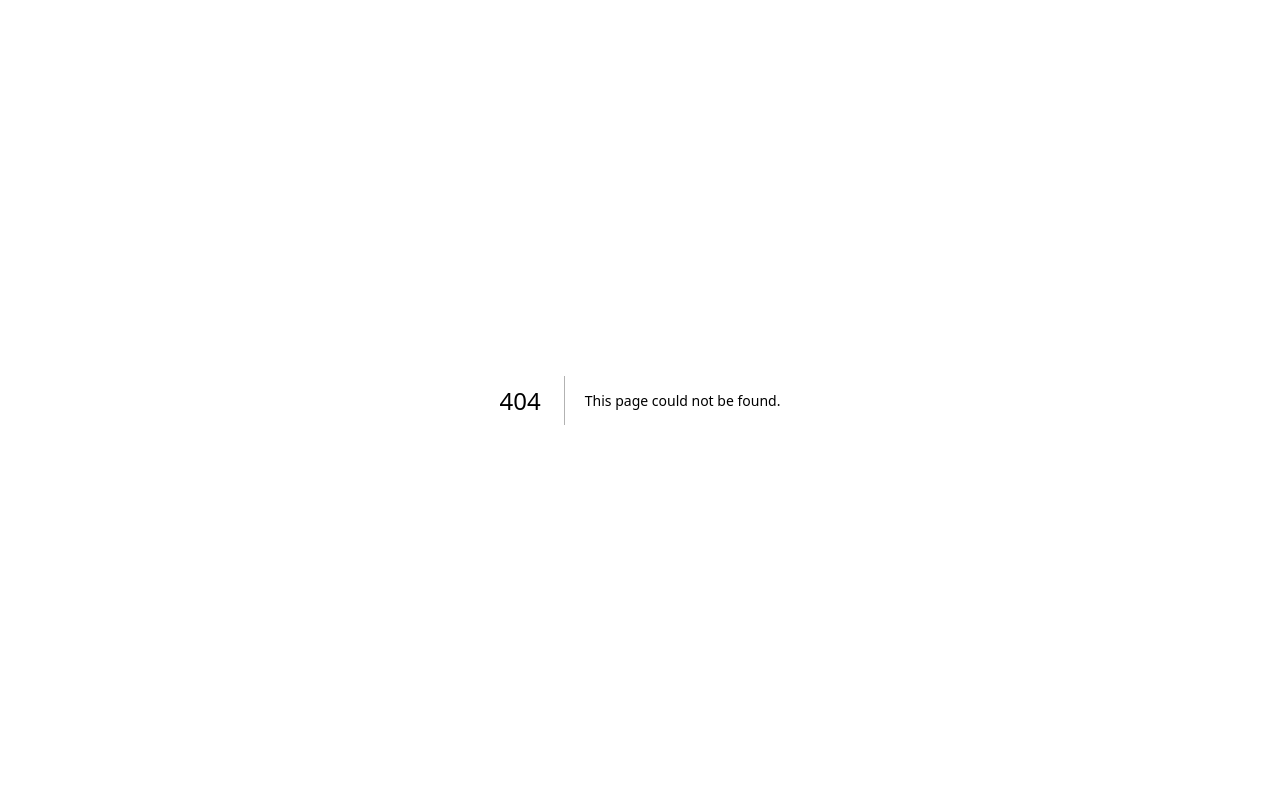
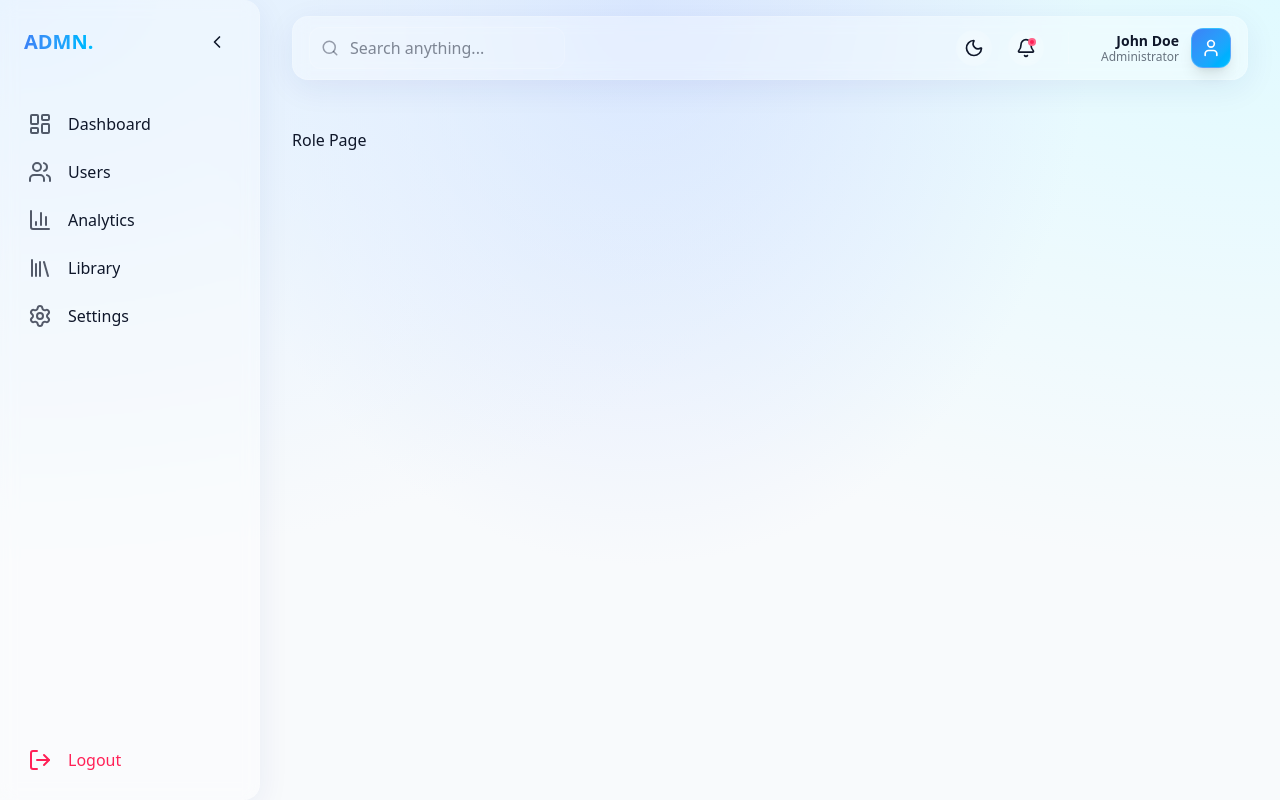
Before and after one commit to chilmi89/Neonix, a Next.js app: page /dashboard/role in a window 1280 px wide. Before the commit this address had no page. Built offline with nearby package versions, Linux system fonts and the light colour scheme.

Commit message:
tambah halaman role page
backend tambah role page di dashboard backend dan dashboard superadmin

```diff
--- /dev/null
+++ b/src/app/(backend)/dashboard/role/page.tsx
@@ -0,0 +1,7 @@
+export default function RolePage() {
+    return (
+        <div>
+            <h1>Role Page</h1>
+        </div>
+    );
+}
```
